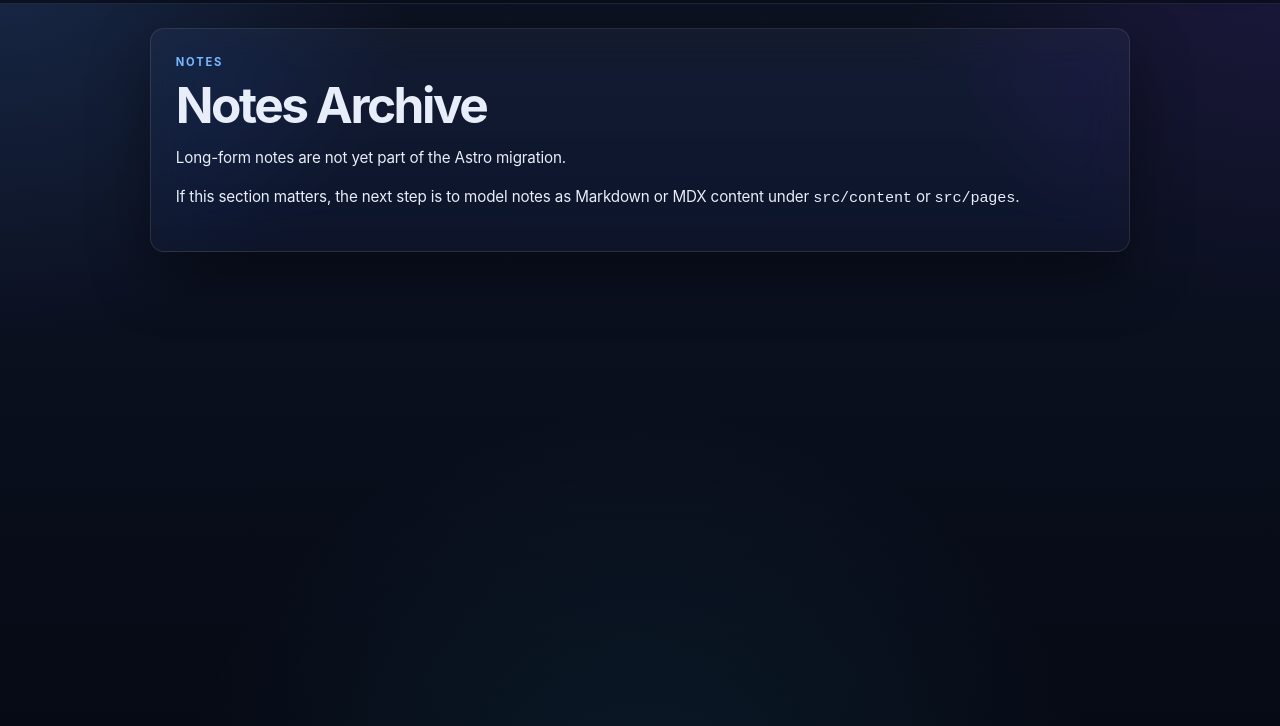
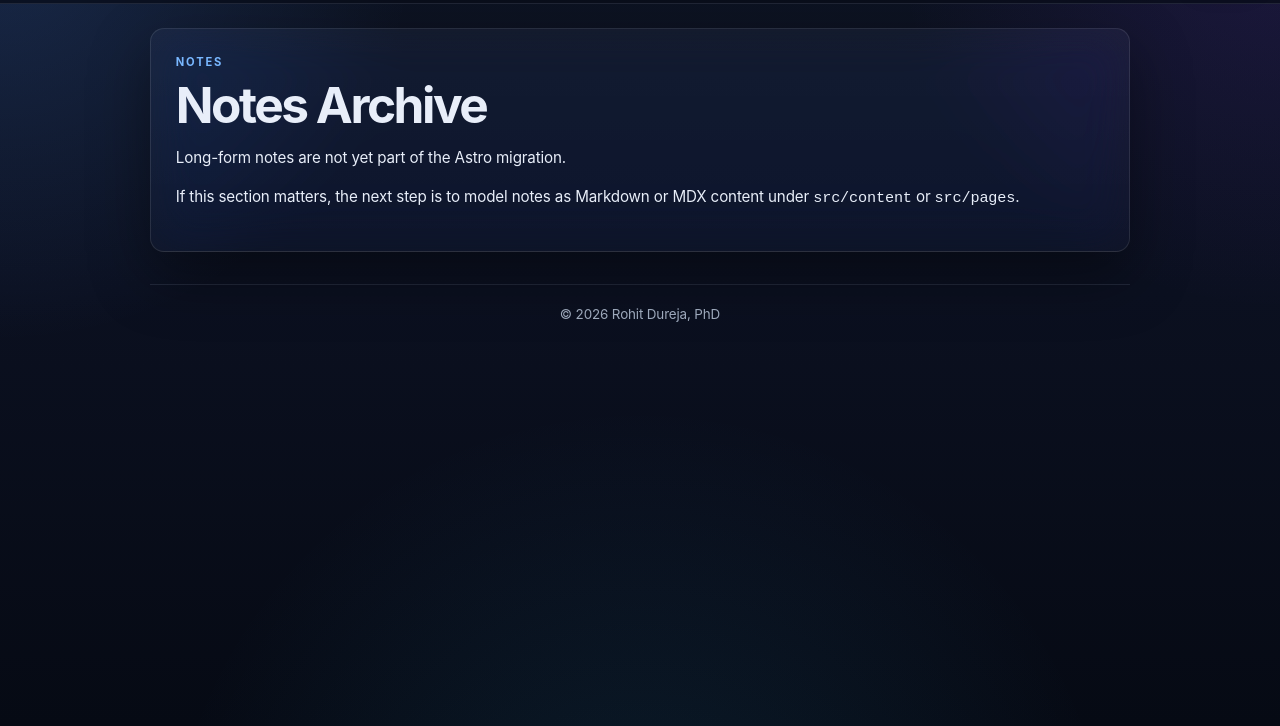
Before and after one commit to rohitdureja/personal-webpage, an Astro site: page /notes in a window 1280 px wide. Shown: the part 74-800 px from the top of the page. Built offline with nearby package versions, Linux system fonts and the light colour scheme; Astro itself is replaced by a stand-in of ours.

Commit message:
Add centered footer

```diff
--- a/src/layouts/BaseLayout.astro
+++ b/src/layouts/BaseLayout.astro
@@ -9,6 +9,7 @@ interface Props {
 
 const { title, description = site.description } = Astro.props;
 const pageTitle = title ? `${site.title} | ${title}` : site.title;
+const currentYear = new Date().getFullYear();
 ---
 
 <!doctype html>
@@ -104,6 +105,11 @@ const pageTitle = title ? `${site.title} | ${title}` : site.title;
       <main class="site-main">
         <slot />
       </main>
+      <footer class="site-footer" aria-label="Site footer">
+        <div class="site-footer-copy">
+          <p>© {currentYear} {site.title}</p>
+        </div>
+      </footer>
     </div>
     <script is:inline>
       (() => {
--- a/src/styles/global.css
+++ b/src/styles/global.css
@@ -307,6 +307,29 @@ html[data-theme='dark'] .theme-toggle-track {
 .site-main {
   display: grid;
   gap: 1.5rem;
+}
+
+.site-footer {
+  display: flex;
+  align-items: center;
+  justify-content: center;
+  gap: 1rem;
+  margin-top: 2rem;
+  padding: 1.2rem 0 0.2rem;
+  border-top: 1px solid var(--line);
+  color: var(--muted);
+  font-size: 0.84rem;
+  line-height: 1.5;
+}
+
+.site-footer-copy {
+  display: grid;
+  gap: 0.15rem;
+  text-align: center;
+}
+
+.site-footer-copy p {
+  margin: 0;
 }
 
 .hero-card,
@@ -1320,4 +1343,10 @@ html[data-theme='dark'] .theme-toggle-track {
     width: 100%;
     justify-content: flex-start;
   }
+
+  .site-footer {
+    flex-direction: column;
+    align-items: center;
+  }
+
 }
```
